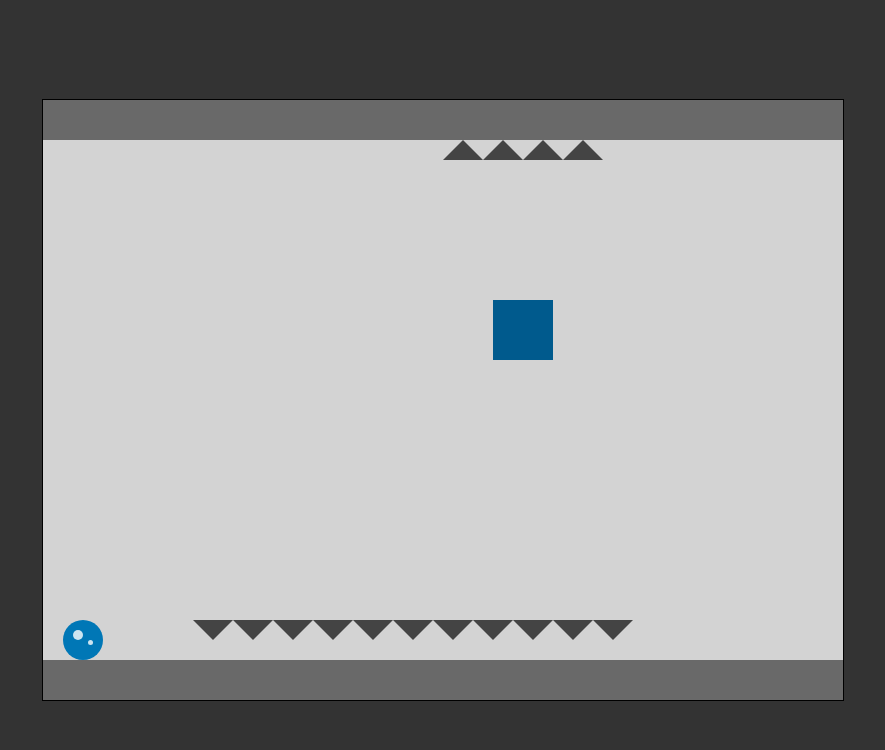
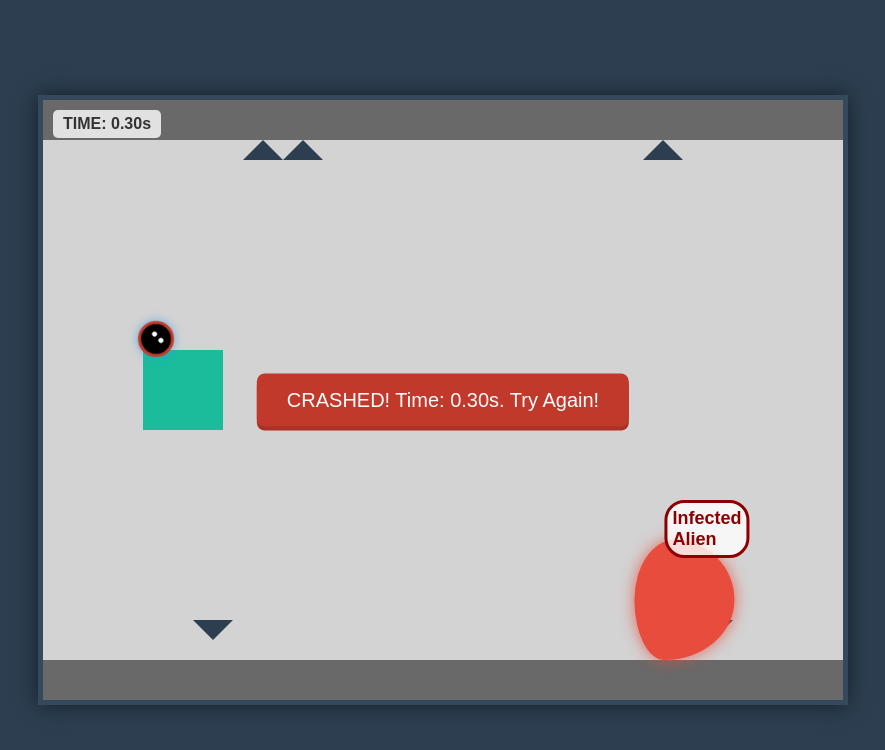
Before and after one commit to tee-uwu/gregor, a plain HTML site: page index.html in a window 1280 px wide. Shown: the whole page, without its empty margins (197-1082 px from the left). Drawn offline with Linux system fonts and the light colour scheme.

Commit message:
Transform game to Gravity Flip mechanics
Updated the game from a simple platformer to a gravity flip game with new mechanics and visuals.

```diff
--- a/index.html
+++ b/index.html
@@ -2,325 +2,355 @@
 <html lang="en">
 <head>
     <meta charset="UTF-8">
-    <title>Simple Platformer</title>
+    <title>Gravity Flip Game</title>
     <style>
-        /* CSS STYLES */
+        /* CSS STYLES (Retained from the previous version for interface consistency) */
         body {
             margin: 0;
             overflow: hidden;
             display: flex;
             justify-content: center;
             align-items: center;
-            background-color: #333;
+            background-color: #2c3e50;
             height: 100vh;
+            font-family: 'Arial', sans-serif;
         }
 
         #game-container {
             width: 800px;
             height: 600px;
-            background-color: #D3D3D3; /* Light grey background like the image */
+            background-color: #D3D3D3;
             position: relative;
             overflow: hidden;
-            border: 1px solid #000;
+            border: 5px solid #34495e;
+            box-shadow: 0 0 20px rgba(0, 0, 0, 0.5);
         }
 
-        /* Player */
+        /* --- Player (Falling/Flipping Ball) --- */
         #player {
             position: absolute;
-            width: 40px;
-            height: 40px;
-            background-color: #0077B6; /* Blue circle */
+            width: 30px;
+            height: 30px;
+            background-color: #3498db;
             border-radius: 50%;
-            left: 20px;
-            top: 60px; /* Starting position near the top-left */
-            transition: top 0.1s, left 0.1s; /* Smooth movement */
+            left: 50px;
+            top: 50px; /* Starts near the top */
+            z-index: 5;
+            box-shadow: 0 0 10px rgba(52, 152, 219, 0.7);
+            transition: background-color 0.1s;
         }
 
-        /* The white/light blue inner circles (eyes/details) */
-        #player::before,
-        #player::after {
+        /* Player Eyes */
+        #player::before, #player::after {
             content: '';
             position: absolute;
-            background-color: rgba(255, 255, 255, 0.8);
+            width: 5px;
+            height: 5px;
+            background-color: white;
             border-radius: 50%;
+            top: 10px;
+        }
+        #player::before { left: 8px; }
+        #player::after { left: 17px; }
+
+        /* Visual indicator for Gravity Flipped state */
+        .upward {
+            background-color: #f1c40f !important; /* Yellow when moving up */
         }
 
-        #player::before {
-            width: 10px;
-            height: 10px;
-            top: 10px;
-            left: 10px;
+        /* Game Over State */
+        .crashed {
+            background-color: black !important;
+            border: 3px solid #c0392b;
+            transform: rotate(45deg);
         }
 
-        #player::after {
-            width: 5px;
-            height: 5px;
-            top: 20px;
-            left: 25px;
-        }
-
-        /* Ground and Ceiling */
-        .platform {
+        /* --- Platforms and Spikes (Thrones) --- */
+        #top-platform, #bottom-platform {
             position: absolute;
             width: 100%;
             height: 40px;
-            background-color: #696969; /* Dark grey like the image */
+            background-color: #696969;
+            z-index: 1;
         }
+        #top-platform { top: 0; }
+        #bottom-platform { bottom: 0; }
 
-        #ceiling {
-            top: 0;
-            left: 0;
-        }
-
-        #ground {
-            bottom: 0;
-            left: 0;
-        }
-
-        /* Spikes (Triangles) */
         .spike {
             position: absolute;
             width: 0;
             height: 0;
             border-left: 20px solid transparent;
             border-right: 20px solid transparent;
-            /* Triangles are inverted for the top set */
-            border-top: 20px solid #444; /* Dark grey color */
-            transform: translateY(-20px); /* Adjust to align with platform */
+            border-top: 20px solid #2c3e50;
+            transform: translateY(-20px);
+            z-index: 2;
+        }
+        /* Top spikes point down */
+        .spike.top {
+            border-top: none;
+            border-bottom: 20px solid #2c3e50;
+            top: 40px;
+            transform: none;
         }
 
-        /* Spikes on the ceiling */
-        .spike.top {
-            border-top: none;
-            border-bottom: 20px solid #444; /* Pointing down */
-            transform: none;
-            top: 40px; /* Below the ceiling platform */
+
+        /* --- Enemies and Hazards --- */
+
+        /* Red Infected Alien (Moving Hazard) */
+        #infected-alien {
+            position: absolute;
+            width: 100px;
+            height: 120px;
+            bottom: 40px;
+            left: 400px;
+            background-color: #e74c3c;
+            border-radius: 40% 60% 70% 30% / 50% 50% 50% 50%;
+            transform: rotate(-10deg);
+            box-shadow: 0 0 15px rgba(231, 76, 60, 0.8);
+            z-index: 2;
+        }
+        #infected-alien .message {
+            position: absolute;
+            top: -40px;
+            left: 30px;
+            font-size: 18px;
+            color: #8B0000;
+            border: 3px solid #8B0000;
+            padding: 5px;
+            border-radius: 20px;
+            background-color: rgba(255, 255, 255, 0.8);
+            font-weight: bold;
+        }
+        /* Obstacle movement */
+        .horizontal-mover {
+            animation: moveHorizontal 8s infinite alternate ease-in-out;
         }
 
-        /* Rotating Obstacle (Blue Diamond) */
+        @keyframes moveHorizontal {
+            from { transform: translateX(0px); }
+            to { transform: translateX(200px); }
+        }
+
+        /* Rotating Obstacle (Blue Diamond) - Moved higher to be a central hazard */
         #rotating-obstacle {
             position: absolute;
-            width: 60px;
-            height: 60px;
-            background-color: #005A8D; /* Darker blue square */
-            top: 200px;
-            left: 450px;
+            width: 80px;
+            height: 80px;
+            background-color: #1abc9c;
+            top: 250px;
+            left: 100px;
             transform-origin: 50% 50%;
             animation: rotate 4s infinite linear;
+            z-index: 3;
         }
 
         @keyframes rotate {
-            from {
-                transform: rotate(0deg);
-            }
-            to {
-                transform: rotate(360deg);
-            }
+            from { transform: rotate(0deg); }
+            to { transform: rotate(360deg); }
         }
 
-        #game-over-message {
+        /* --- Score and UI --- */
+        #game-info {
+            position: absolute;
+            top: 10px;
+            left: 10px;
+            color: #333;
+            background-color: rgba(255, 255, 255, 0.8);
+            padding: 5px 10px;
+            border-radius: 5px;
+            font-weight: bold;
+            z-index: 10;
+        }
+
+        #restart-button {
             position: absolute;
             top: 50%;
             left: 50%;
             transform: translate(-50%, -50%);
-            background-color: rgba(0, 0, 0, 0.8);
+            padding: 15px 30px;
+            font-size: 20px;
+            cursor: pointer;
+            background-color: #c0392b;
             color: white;
-            padding: 20px 40px;
-            border-radius: 10px;
-            display: none; /* Hidden until game over */
-            text-align: center;
-            font-family: Arial, sans-serif;
-            z-index: 10;
+            border: none;
+            border-radius: 8px;
+            box-shadow: 0 4px #a93226;
+            display: none;
+            z-index: 100;
         }
 
-        #game-over-message button {
-            margin-top: 10px;
-            padding: 10px 20px;
-            cursor: pointer;
+        #restart-button:hover {
+            background-color: #e74c3c;
         }
     </style>
 </head>
 <body>
 
     <div id="game-container">
-        <div id="ceiling" class="platform"></div>
-        <div id="ground" class="platform"></div>
+        <div id="game-info">TIME: <span id="time-display">0.00</span>s</div>
+
+        <div id="top-platform"></div>
+        <div id="bottom-platform"></div>
+
+        <div class="spike top" style="left: 200px;"></div>
+        <div class="spike top" style="left: 240px;"></div>
+        <div class="spike top" style="left: 600px;"></div>
+        <div class="spike" style="bottom: 40px; left: 150px;"></div>
+        <div class="spike" style="bottom: 40px; left: 650px;"></div>
+
+        <div id="infected-alien" class="horizontal-mover" style="left: 450px;">
+            <div class="message">Infected Alien</div>
+        </div>
+        <div id="rotating-obstacle"></div>
 
         <div id="player"></div>
 
-        <div id="rotating-obstacle"></div>
-
-        <div class="spike" style="bottom: 40px; left: 150px;"></div>
-        <div class="spike" style="bottom: 40px; left: 190px;"></div>
-        <div class="spike" style="bottom: 40px; left: 230px;"></div>
-        <div class="spike" style="bottom: 40px; left: 270px;"></div>
-        <div class="spike" style="bottom: 40px; left: 310px;"></div>
-        <div class="spike" style="bottom: 40px; left: 350px;"></div>
-        <div class="spike" style="bottom: 40px; left: 390px;"></div>
-        <div class="spike" style="bottom: 40px; left: 430px;"></div>
-        <div class="spike" style="bottom: 40px; left: 470px;"></div>
-        <div class="spike" style="bottom: 40px; left: 510px;"></div>
-        <div class="spike" style="bottom: 40px; left: 550px;"></div>
-
-        <div class="spike top" style="left: 400px;"></div>
-        <div class="spike top" style="left: 440px;"></div>
-        <div class="spike top" style="left: 480px;"></div>
-        <div class="spike top" style="left: 520px;"></div>
-
-        <div id="game-over-message">
-            <h2>GAME OVER!</h2>
-            <p>You hit an obstacle.</p>
-            <button onclick="resetGame()">Play Again</button>
-        </div>
+        <button id="restart-button" onclick="resetGame()">Try Again</button>
     </div>
 
     <script>
-        /* JAVASCRIPT GAME LOGIC */
+        /* JAVASCRIPT GAME LOGIC (GRAVITY FLIP) */
 
         const player = document.getElementById('player');
         const container = document.getElementById('game-container');
-        const gameOverMessage = document.getElementById('game-over-message');
+        const restartButton = document.getElementById('restart-button');
+        const timeDisplay = document.getElementById('time-display');
+        const obstacles = document.querySelectorAll('.spike, #infected-alien, #rotating-obstacle');
+
         let gameLoopInterval;
         let isGameOver = false;
+        let startTime;
 
         // Player properties
-        let playerX = 20;
-        let playerY = 60;
-        const playerSpeed = 10;
-        const playerSize = 40;
+        let playerX = 50;
+        let playerY = 50;
+        const playerSize = 30;
 
-        // Gravity and jumping
+        // Physics properties
+        let gravity = 1; // Default downward gravity
+        const flipVelocity = -15; // Instant upward velocity when flipped
         let velocityY = 0;
-        const gravity = 1.5;
-        const jumpStrength = -20; // Negative because Y-axis is inverted
+        let velocityX = 0; // The ball moves forward constantly
+        const forwardSpeed = 2.5;
 
-        // Key states
-        const keys = {
-            ArrowUp: false,
-            ArrowDown: false,
-            ArrowLeft: false,
-            ArrowRight: false,
-            ' ': false // Spacebar for jump
-        };
-
-        // --- Event Listeners for Movement ---
+        // --- Event Listeners for Gravity Flip ---
         document.addEventListener('keydown', (e) => {
-            if (e.key in keys) {
-                keys[e.key] = true;
+            if (isGameOver) return;
+            // Spacebar or Up Arrow flips gravity
+            if (e.key === ' ' || e.key === 'ArrowUp') {
                 e.preventDefault();
+                flipGravity();
             }
         });
 
-        document.addEventListener('keyup', (e) => {
-            if (e.key in keys) {
-                keys[e.key] = false;
+        function flipGravity() {
+            // Give the ball an initial strong impulse in the opposite direction
+            if (velocityY >= 0) {
+                // If moving down (or still), flip up
+                velocityY = flipVelocity;
+                player.classList.add('upward');
+            } else {
+                // If moving up, flip down (optional: can be used to control descent)
+                // For a simpler game, we just rely on gravity pulling it down
+                // velocityY = -flipVelocity;
             }
-        });
+        }
 
         // --- Game Logic Loop ---
         function updateGame() {
             if (isGameOver) return;
 
-            // 1. Apply Gravity
-            velocityY += gravity;
+            // 1. Time Tracking (Score)
+            const elapsedTime = (Date.now() - startTime) / 1000;
+            timeDisplay.textContent = elapsedTime.toFixed(2);
+
+            // 2. Physics Application
+            velocityY += gravity; // Apply gravity (or reverse gravity)
             playerY += velocityY;
+            playerX += forwardSpeed; // Constant forward scroll
 
-            // 2. Horizontal Movement
-            if (keys.ArrowLeft) {
-                playerX -= playerSpeed;
-            }
-            if (keys.ArrowRight) {
-                playerX += playerSpeed;
+            // 3. Constant Forward Movement (Screen Scrolling)
+            const maxRight = container.clientWidth - playerSize;
+            if (playerX >= maxRight) {
+                // If the player reaches the edge, reset to the left to simulate a scrolling effect
+                playerX = 0;
+                // In a true scrolling game, obstacles would also be generated here,
+                // but for this fixed-obstacle setup, we just loop the player.
             }
 
-            // 3. Jumping (Only if on ground/platform - Simple platformer)
-            // The ceiling and ground platforms are 40px high.
-            const groundY = container.clientHeight - 40 - playerSize;
-            const ceilingY = 40;
-
-            // Check if player is on the ground (touching the top of the ground platform)
-            if (playerY >= groundY) {
-                playerY = groundY;
-                velocityY = 0; // Stop falling
-                if (keys.ArrowUp || keys[' ']) {
-                    velocityY = jumpStrength;
-                }
+            // Remove 'upward' class when peak is reached or falling
+            if (velocityY > 0) {
+                player.classList.remove('upward');
             }
 
-            // Check if player hits the ceiling (touching the bottom of the ceiling platform)
-            if (playerY <= ceilingY) {
-                playerY = ceilingY;
-                if (velocityY < 0) { // Only stop if moving up
-                    velocityY = 0;
-                }
+            // 4. Boundary Checks (Ceiling and Floor Spikes)
+            const topBoundary = 40;
+            const bottomBoundary = container.clientHeight - 40 - playerSize;
+
+            if (playerY <= topBoundary) {
+                playerY = topBoundary;
+                velocityY = 0; // Stop upward movement
+                player.classList.remove('upward');
             }
-
-            // 4. Boundary Checks (Left/Right Walls)
-            const maxLeft = 0;
-            const maxRight = container.clientWidth - playerSize;
-
-            if (playerX < maxLeft) playerX = maxLeft;
-            if (playerX > maxRight) playerX = maxRight;
+            if (playerY >= bottomBoundary) {
+                playerY = bottomBoundary;
+                velocityY = 0; // Stop downward movement
+            }
 
             // 5. Update Player Position on Screen
             player.style.left = `${playerX}px`;
             player.style.top = `${playerY}px`;
 
-            // 6. Check for Collisions
+            // 6. Check Collisions
             checkCollisions();
         }
 
         // --- Collision Detection ---
         function checkCollisions() {
             const playerRect = player.getBoundingClientRect();
-            const obstacles = document.querySelectorAll('.spike, #rotating-obstacle');
 
-            for (let obstacle of obstacles) {
+            obstacles.forEach(obstacle => {
                 const obstacleRect = obstacle.getBoundingClientRect();
-
-                // Simple AABB (Axis-Aligned Bounding Box) collision check
-                if (
-                    playerRect.left < obstacleRect.right &&
-                    playerRect.right > obstacleRect.left &&
-                    playerRect.top < obstacleRect.bottom &&
-                    playerRect.bottom > obstacleRect.top
-                ) {
+                if (isColliding(playerRect, obstacleRect)) {
                     gameOver();
                     return;
                 }
-            }
+            });
+        }
+
+        function isColliding(rect1, rect2) {
+            return (
+                rect1.left < rect2.right &&
+                rect1.right > rect2.left &&
+                rect1.top < rect2.bottom &&
+                rect1.bottom > rect2.top
+            );
         }
 
         // --- Game State Functions ---
+
         function gameOver() {
+            if (isGameOver) return;
+
             isGameOver = true;
             clearInterval(gameLoopInterval);
-            gameOverMessage.style.display = 'block';
+            player.classList.add('crashed');
+
+            const finalTime = (Date.now() - startTime) / 1000;
+            restartButton.textContent = `CRASHED! Time: ${finalTime.toFixed(2)}s. Try Again!`;
+            restartButton.style.display = 'block';
         }
 
         window.resetGame = function() {
-            isGameOver = false;
-            gameOverMessage.style.display = 'none';
-
-            // Reset player position
-            playerX = 20;
-            playerY = 60;
-            velocityY = 0;
-
-            // Update DOM immediately
-            player.style.left = `${playerX}px`;
-            player.style.top = `${playerY}px`;
-
-            // Restart game loop
-            startGame();
+            window.location.reload();
         }
 
         function startGame() {
-            // Start the game loop at 60 FPS
+            startTime = Date.now();
             gameLoopInterval = setInterval(updateGame, 1000 / 60);
         }
 
-        // Start the game when the page loads
         window.onload = startGame;
     </script>
 </body>
```
